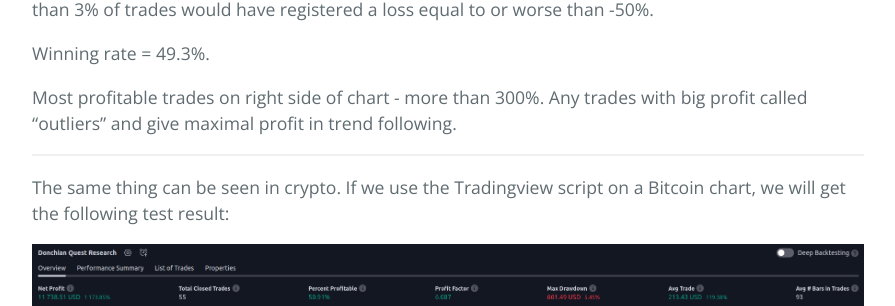
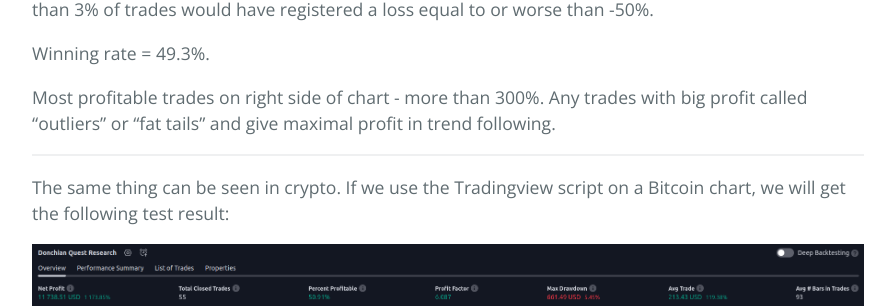
Before and after one commit to sergeyen7/sergeyen7.github.io, a Jekyll site: the page built from index.md, in a window 1280 px wide and 900 px high, scrolled down 9369 px. Shown: the part 175-481 px from the top of the window, without its empty margins (192-1087 px from the left). Built offline with Jekyll 4.4.1, drawn with Linux system fonts in a browser that asks for light colours; nearby versions of some CDN libraries.

Commit message:
Update index.md

```diff
--- a/index.md
+++ b/index.md
@@ -287,7 +287,7 @@ The X-axis represents the net return from the trade. The Y-axis indicates how ma
 
 Winning rate = 49.3%.
 
-Most profitable trades on right side of chart - more than 300%. Any trades with big profit called "outliers" and give maximal profit in trend following.
+Most profitable trades on right side of chart - more than 300%. Any trades with big profit called "outliers" or "fat tails" and give maximal profit in trend following.
 
 * * *
 
```
